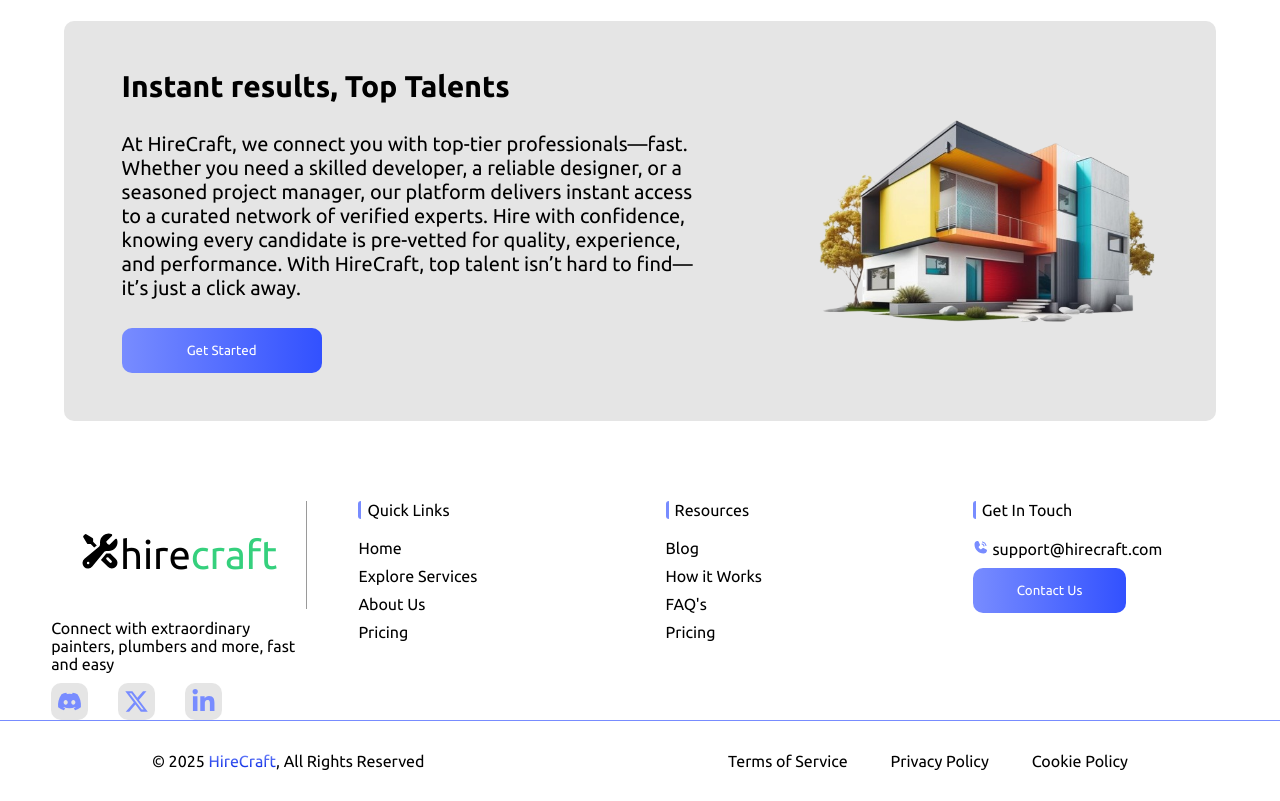
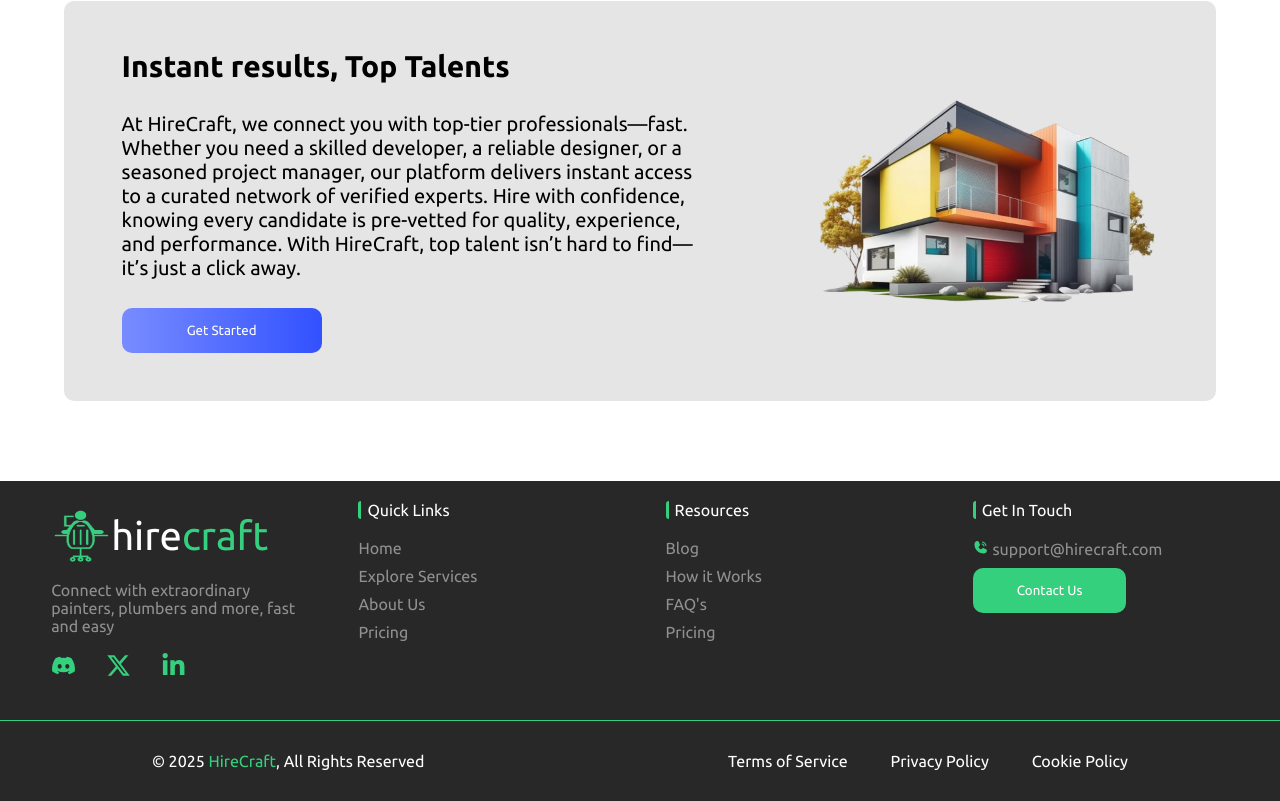
Before and after one commit to 404khai/HireCraft, a React (Vite) app: page /Home in a window 1280 px wide. Shown: the part 1700-2501 px from the top of the page. Built offline with nearby package versions, Linux system fonts and the light colour scheme; a web font is replaced by a local one.

Commit message:
Footer Logo Redesign

```diff
--- a/src/components/Footer/Footer.css
+++ b/src/components/Footer/Footer.css
@@ -1,11 +1,42 @@
 .footer{
     width: 100%;
     height: 300px;
+    padding-top: 20px;
+    background-color: #282828;
     /* background-color: teal; */
     display: flex;
     flex-direction: column;
     align-items: center;
     cursor: pointer;
+}
+.footerLogoSpan{
+    color: #35D07D;
+}
+.hirecraftLogoFooter{
+    /* border: 1px solid rgb(255, 255, 255); */
+    width: 60px;
+    height: 100%;
+}
+.footerLogoLink{
+    text-decoration: none;
+    display: flex;
+    align-items: center;
+    color: rgb(255, 255, 255);
+    height: 70px;
+    /* border: 1px solid #9a9a9a; */
+}
+.footerLogo{
+    /* background-color: paleturquoise; */
+    height: 80%;
+    width: 300px;
+
+    /* width: 20%; */
+    display: flex;
+    align-items: center;
+    /* justify-content: center; */
+}
+.footerLogo p{
+    font-size: 40px;
 }
 .footerTop{
     width: 100%;
@@ -24,18 +55,22 @@
 }
 .footerTopBox a{
     text-decoration: none;
-    color: black;
+    color: #909090;
 }
 .footerTopBoxHeadTxt{
     margin-bottom: 10px;
     padding-left: 6px;
-    border-left: 3px solid #788cff;
+    border-left: 3px solid #35D07D;
     border-radius: 3px;
+    color: white;
 }
 /* #footerTopBox1{
     align-items: end;
 
 } */
+ #navLogoLink2{
+    border: 0;
+ }
 .socials{
     /* border: 1px solid black; */
     height: 40px;
@@ -46,22 +81,24 @@
 }
 .socials i{
     font-size: 25px;
-    background-color: #e5e5e5;
-    padding: 6px;
+    /* background-color: #e5e5e5; */
+    /* padding: 6px; */
     display: flex;
     align-items: center;
-    border-radius: 10px;
-    color: #788cff;
+    /* border-radius: 10px; */
+    color: #35D07D;
 }
 .socials i:hover{
-    background-image: linear-gradient(to right, #788cff , #3251ff);
-    color: white;
+    /* color: linear-gradient(#35D07D, #009749); */
+    /* background-image: linear-gradient(to right, #788cff , #3251ff); */
+    /* color: white; */
     transition: 0.6s;
 }
 .footerBottom{
     width: 100%;
     height: 80px;
-    border-top: 1px solid #788cff;
+    color: white;
+    border-top: 1px solid #35D07D;
     /* background-color: rgb(130, 175, 238); */
     display: flex;
     align-items: center;
@@ -76,27 +113,19 @@
     /* gap: 30px; */
     /* border: 1px solid black; */
 }
-.footerBottomLinks p:hover{
+/* .footerBottomLinks a:hover{
     transition: 0.4s;
     border-bottom: 1px solid #0022e1;
-}
+} */
 
 .footerSpan{
-    /* color: #788cff;
-    background: linear-gradient(#788cff, #3251ff); */
-
-    background: linear-gradient(#788cff, #0022e1);
-    /* background: linear-gradient(#788cff, #32ff8e); */
-    /* background: linear-gradient(#788cff, #ff32ff); */
-  -webkit-background-clip: text;
-  -webkit-text-fill-color: transparent;
-  background-clip: text; /* For Firefox */
-  color: transparent;
+    color: #35D07D;
 }
 
 
 .contactUs{
-   background-image: linear-gradient(to right, #788cff , #3251ff);
+    background-color: #35D07D;
+   /* background-image: linear-gradient(to right, #788cff , #3251ff); */
     border: 0;
     padding: 15px;
     border-radius: 10px;
@@ -116,7 +145,7 @@
 .contactUs:hover{
     letter-spacing: 2px;
     transition: 1s;
-    background-color: transparent;
+    background-color: #35d07d5a;
     border: 0;
     transform: scale(1.1);
 }
--- a/src/components/Footer/Footer.jsx
+++ b/src/components/Footer/Footer.jsx
@@ -5,20 +5,21 @@
 import { FaDiscord, FaLinkedinIn } from "react-icons/fa";
 import { FaXTwitter } from "react-icons/fa6";
 import { PiPhoneCallFill } from "react-icons/pi";
+import hirecraftLogo from '../../assets/hirecraftLogo.png'
 
 const Footer = () => {
   return (
     <div className='footer'>
         <div className="footerTop">
             <div className="footerTopBox" id='footerTopBox1'>
-                <Link to="/Home" className="navLogoLink">
-                    <div className="navLogo">
-                        <i><HiWrenchScrewdriver/></i>
-                        <p>hire<span className="navLogoSpan">craft</span></p>
+                <Link to="/Home" className='footerLogoLink'>
+                    <div className="footerLogo">
+                        <img src={hirecraftLogo} alt="" className="hirecraftLogoFooter"/>
+                        <p style={{color: "white"}}>hire<span className="footerLogoSpan">craft</span></p>
                     </div>
                 </Link>
 
-                <p>Connect with extraordinary painters, plumbers and more, fast and easy</p>
+                <p style={{color: "#909090"}}>Connect with extraordinary painters, plumbers and more, fast and easy</p>
 
                 <div className="socials">
                     <i><FaDiscord /></i>
@@ -42,7 +43,7 @@
             </div>
             <div className="footerTopBox">
                 <p className='footerTopBoxHeadTxt'>Get In Touch</p>
-                <p><i style={{color: "#788cff"}}><PiPhoneCallFill /></i> support@hirecraft.com</p>
+                <p style={{color: "#909090"}}><i style={{color: "#35D07D"}}><PiPhoneCallFill /></i> support@hirecraft.com</p>
                 <button className='contactUs'>
                     <Link to=''>Contact Us</Link>
                 </button>
--- a/src/components/Navbar/Navbar.css
+++ b/src/components/Navbar/Navbar.css
@@ -3,7 +3,7 @@
 
 .navbar{
     width: 100%;
-    height: 100px;
+    height: 80px;
     position: sticky;
     display: flex;
     align-items: center;
--- a/src/pages/Home/Home.css
+++ b/src/pages/Home/Home.css
@@ -16,7 +16,7 @@
     display: flex;
     align-items: center;
     color: white;
-    top: -101px;
+    top: -81px;
     position: relative;
     justify-content: start;
     width: 100%;
@@ -128,7 +128,7 @@
     left: 0;
     width: 0%;
     height: 100%;
-    background: linear-gradient(#35D07D, #38604b);
+    background: linear-gradient(#35D07D, #009749);
     z-index: 0;
     transition: width 0.4s ease;
   }
```
Also changed, not shown: public/favicon.png, public/favicon2.png (deleted).
